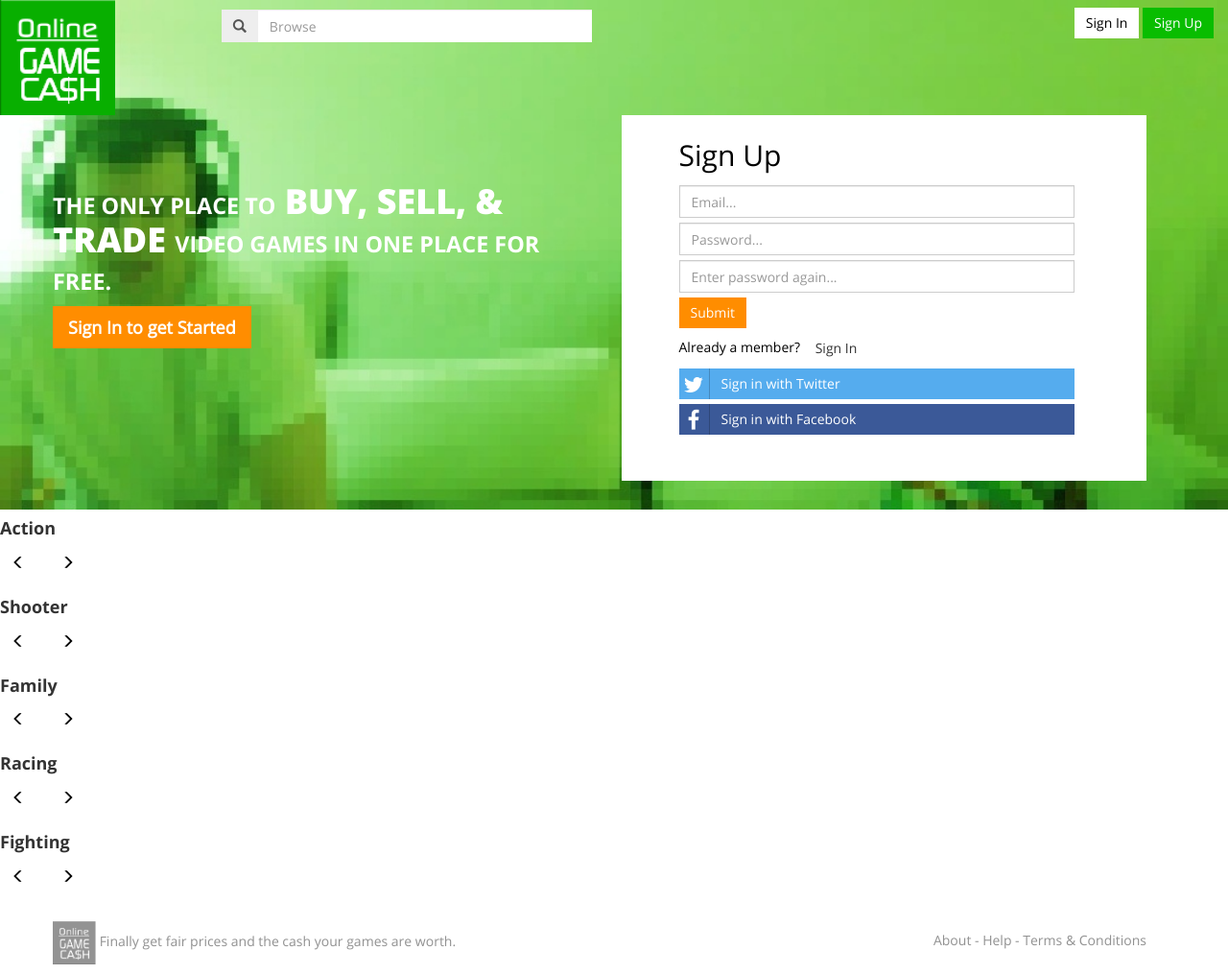
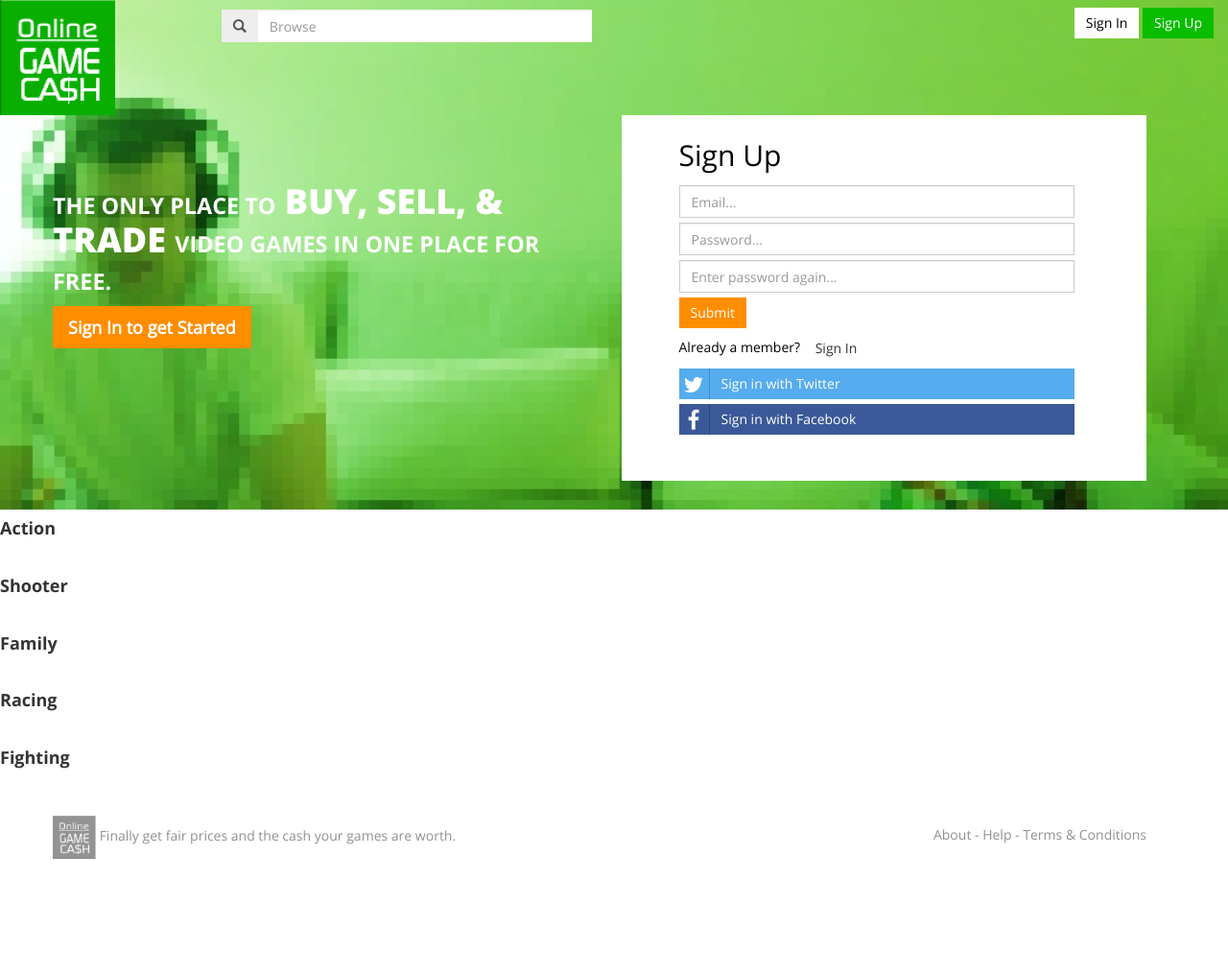
Before and after one commit to agoley/ogc, a website: page static/views/index.html in a window 1280 px wide. Shown: the whole page at 96% size. After the commit the page ends 905 px from the top, so only its background shows below. Drawn offline with Linux system fonts and the light colour scheme; files that its build step writes are made by us from their sources; no server answers; files whose address does not match are found by name.

Commit message:
row restructure

```diff
--- a/static/styles/style.css
+++ b/static/styles/style.css
@@ -345,4 +345,8 @@ img.center {
     width: 100%;
 }
 
+.genre-header {
+	padding-left: 10;
+}
+
 .minwidth { white-space: nowrap; }
--- a/static/views/games.html
+++ b/static/views/games.html
@@ -3,68 +3,68 @@
 	<div class="minwidth">
 	<h4 class="genre-header regular-bold">Action</h4>
 	<ul class="list-inline genre-list">
-		<li>
+		<!--<li>
 			<button ng-click="reverseAction()" class="btn black neat outset-arrow" ><span class="glyphicon glyphicon-menu-left"></span></button>
-		</li>
+		</li>-->
 		<li ng-repeat="game in action">
 			<a href="" ng-click="getGame(game.title)"><img class="game-image" ng-src="{{game.image_path}}"/></a>
 		</li>
-		<li>
+		<!--<li>
 			<button ng-click="getAction()" class="btn neat outset-arrow black" ><span class="glyphicon glyphicon-menu-right"></span></button>
-		</li>
+		</li>-->
 	</ul>
 	</div>
 
 	<div class="minwidth">
 	<h4 class="genre-header regular-bold">Shooter</h4>
 	<ul class="list-inline genre-list">
-		<li>
+		<!--<li>
 			<button ng-click="reverseShooter()" class="btn black neat outset-arrow" ><span class="glyphicon glyphicon-menu-left"></span></button>
-		</li>
+		</li>-->
 		<li ng-repeat="game in shooter">
 			<a href="" ng-click="getGame(game.title)"><img class="game-image" ng-src="{{game.image_path}}"/></a>		</li>
-		<li>
+		<!--<li>
 			<button ng-click="getShooter()" class="btn neat outset-arrow black" ><span class="glyphicon glyphicon-menu-right"></span></button>
-		</li>
+		</li>-->
 	</ul></div>
 	<div class="minwidth">
 		<h4 class="genre-header regular-bold">Family</h4>
 		<ul class="list-inline genre-list">
-		<li>
+		<!--<li>
 			<button ng-click="reverseFamily()" class="btn black neat outset-arrow" ><span class="glyphicon glyphicon-menu-left"></span></button>
-		</li>
+		</li>-->
 		<li ng-repeat="game in family">
 			<a href="" ng-click="getGame(game.title)"><img class="game-image" ng-src="{{game.image_path}}"/></a>		</li>
-		<li>
+		<!--<li>
 			<button ng-click="getFamily()" class="btn neat outset-arrow black" ><span class="glyphicon glyphicon-menu-right"></span></button>
-		</li>
+		</li>-->
 	</ul></div>
 
 	<div class="minwidth">
 	<h4 class="genre-header regular-bold">Racing</h4>
 	<ul class="list-inline genre-list">
-		<li>
+		<!--<li>
 			<button ng-click="reverseRacing()" class="btn black neat outset-arrow" ><span class="glyphicon glyphicon-menu-left"></span></button>
-		</li>
+		</li>-->
 		<li ng-repeat="game in racing">
 			<a href="" ng-click="getGame(game.title)"><img class="game-image" ng-src="{{game.image_path}}"/></a>
 		</li>
-		<li>
+		<!--<li>
 			<button ng-click="getRacing()" class="btn neat outset-arrow black" ><span class="glyphicon glyphicon-menu-right"></span></button>
-		</li>
+		</li>-->
 	</ul></div>
 
 	<div class="minwidth">
 	<h4 class="genre-header regular-bold">Fighting</h4>
 	<ul class="list-inline genre-list">
-		<li>
+	<!--<li>
 			<button ng-click="reverseFighting()" class="btn black neat outset-arrow" ><span class="glyphicon glyphicon-menu-left"></span></button>
-		</li>
+		</li>-->
 		<li ng-repeat="game in fighting">
 			<a href="" ng-click="getGame(game.title)"><img class="game-image" ng-src="{{game.image_path}}"/></a>
 		</li>
-		<li>
+		<!--<li>
 			<button ng-click="getFighting()" class="btn neat outset-arrow black" ><span class="glyphicon glyphicon-menu-right"></span></button>
-		</li>
+		</li>-->
 	</ul></div>
 </div>
```
